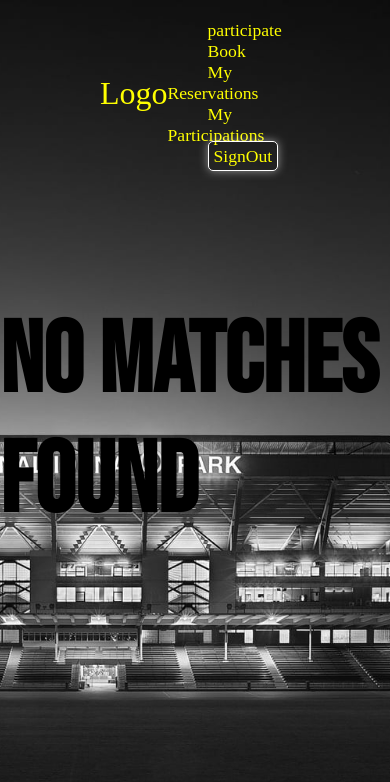
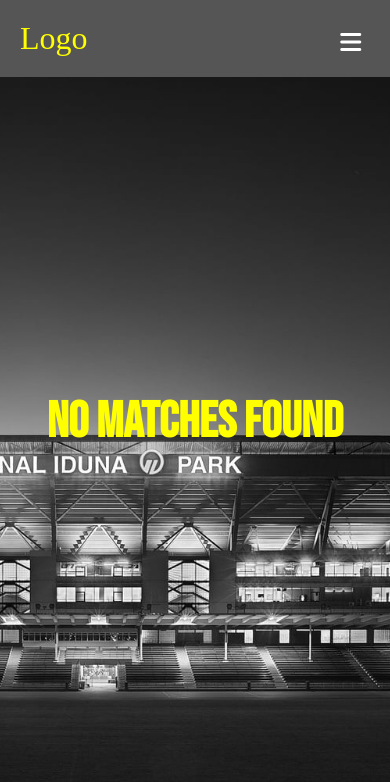
Before and after one commit to TAN-mehdi-AKA/GoalBooker, a PHP site: page /home.php in a window 390 px wide. Shown: the top 782 px of the page. Run offline with PHP 8.4, Linux system fonts and the light colour scheme; the visitor is signed in with stand-in values (Sample User, id 1); data that the repository does not hold is empty; some web fonts are replaced.

Commit message:
second commit

```diff
--- a/css/css.css
+++ b/css/css2.css
@@ -21,12 +21,13 @@ header {
     top: 0;
     left: 0;
     width: 100%;
-    padding: 20px 100px;
+    padding: 20px 0px;
     background: transparent;
     z-index: 99;
     display: flex;
     justify-content: space-between;
     align-items: center;
+    background: #555;
 }
 .navigation a{
     position: relative;
@@ -37,17 +38,24 @@ header {
     margin-left: 40px;
 }
 
-.header-links:hover{
-    transition: ease-in-out 1s;
+#F_icon{
+    color: #fff;
+    display: none;
+    position:absolute;
+    right: 1.2em;
+    top: 42px;
 }
-.header-links:hover{
-    text-decoration: underline;
+
+.header-links{
+    padding: 10px;
 }
+
 
 .logo{
      font-size: 2em;
      color: yellow;
      user-select: none;
+     display: none;
 }
 
 
@@ -251,6 +259,50 @@ ul{
     font-size: 100px;
     font-weight: 700;
     font-family: 'Bebas Neue', sans-serif;
-    color: black;
+    color: yellow;
     width: fit-content;
 }
+@media screen and (max-width: 827px) {
+    #F_icon{
+        display: flex;
+    }
+    th,td,tr{
+        border-radius: 0px;
+    }
+    header{
+        display:block;
+        background: #555;
+        padding: 20px;
+
+    }
+    .navigation{
+        display: flex;
+        flex-direction: column;
+        display: none;
+    }
+    .navigation2{
+        display: flex;
+        flex-direction: column;
+    }
+    .header-links{
+        text-align: center;
+        position: relative;
+        font-size: 1.1em;
+        color: yellow;
+        text-decoration: none;
+        font-weight: 500;
+        margin-left: 40px;
+    }
+    .header-links:hover{
+        background: #000000;
+    }
+    .result{
+        font-size: 50px;
+        font-weight: 600;
+        font-family: 'Bebas Neue', sans-serif;
+        color: yellow;
+    }
+    .logo{
+        display: block;
+    }
+}
--- a/element/header.php
+++ b/element/header.php
@@ -7,8 +7,9 @@
     <meta charset="UTF-8">
     <meta name="viewport" content="width=device-width, initial-scale=1.0">
     <title>Document</title>
-    <link rel="stylesheet" href="css/css.css">
+    <link rel="stylesheet" href="css/css2.css">
     <link rel="icon" href="css/images/logo.png">
+    <link rel="stylesheet" href="https://cdnjs.cloudflare.com/ajax/libs/font-awesome/6.0.0/css/all.min.css" integrity="sha384-3B6NwesSXE7YJlcLI9RpRqGf2p/EgVH8BgoKTaUrmKNDkHPStTQ3EyoYjCGXaOTS" crossorigin="anonymous">
 </head>
 <body>
     <header>
@@ -41,5 +42,15 @@
             ?>
         </nav >
         </div>
+        <a id="FF_icon"><i class="fa-solid fa-bars fa-xl" id="F_icon"></i></a>
+    </header>
+    <script>
+        const toggleButton = document.getElementById('FF_icon');
+        const navbarLinks = document.getElementsByClassName('navigation')[0];
 
-    </header>
+        toggleButton.addEventListener('click', () => {
+        navbarLinks.classList.toggle('navigation');
+        navbarLinks.classList.toggle('navigation2');
+        });
+    </script>
+</body>
```
